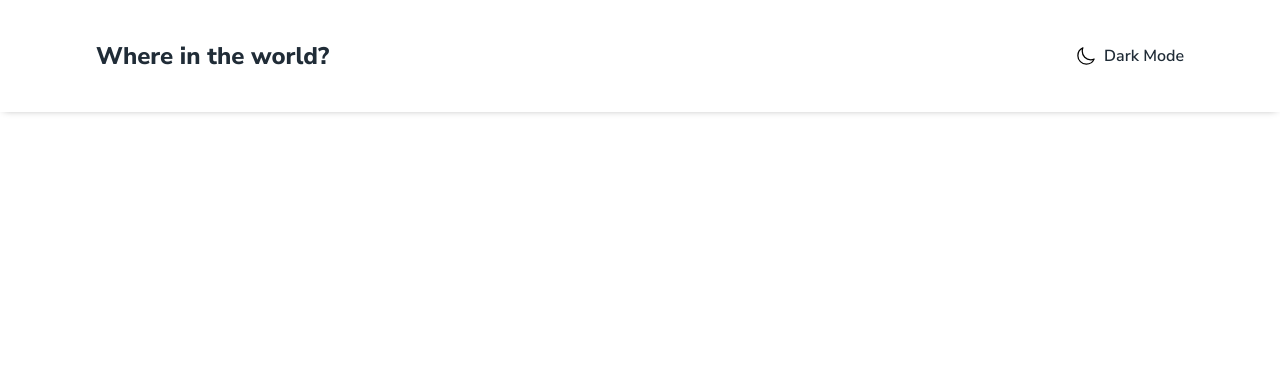
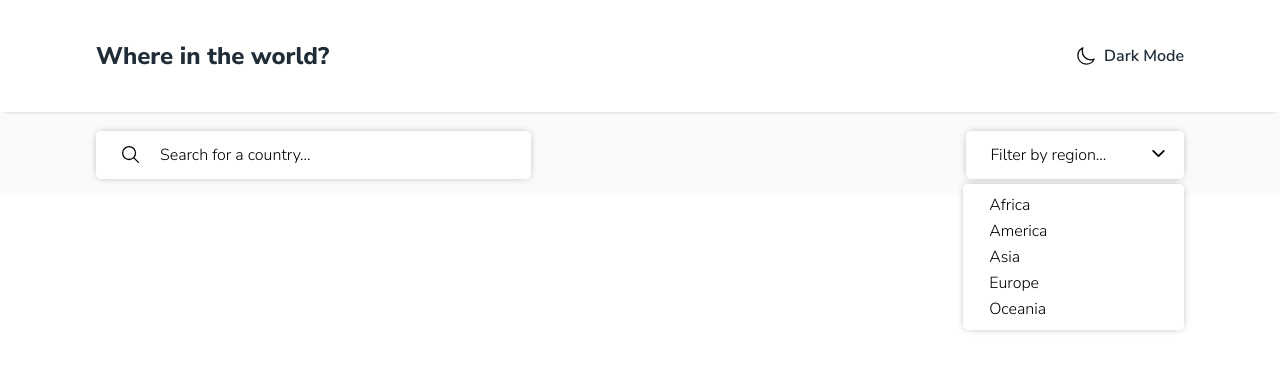
Before and after one commit to Ocholla-T/country, a Vue app: page / in a window 1280 px wide. Shown: the top 370 px of the page. Built offline with nearby package versions, Linux system fonts and the light colour scheme.

Commit message:
added functionality to search bar

```diff
--- a/src/store/index.js
+++ b/src/store/index.js
@@ -1,11 +1,10 @@
 import { createStore } from 'vuex';
 import theme from './modules/theme';
+import search from './modules/search';
 
 export default createStore({
-  state: {},
-  mutations: {},
-  actions: {},
   modules: {
     theme,
+    search,
   },
 });
--- /dev/null
+++ b/src/store/modules/search.js
@@ -0,0 +1,57 @@
+import axios from 'axios';
+
+const state = {
+  countryModel: '',
+  country: [],
+};
+
+const getters = {
+  country: (state) => {
+    return state.country;
+  },
+};
+
+const actions = {
+  searchCountry: async ({ state, commit }, event) => {
+    if (event.keyCode === 13) {
+      let name = state.countryModel;
+      const response = await axios.get(`https://restcountries.eu/rest/v2/name/${name}`);
+
+      if (state.country.length === 0) {
+        response.data.forEach((element) => {
+          let country = {
+            name: element.name,
+            population: element.population,
+            region: element.region,
+            capital: element.capital,
+          };
+
+          commit('setCountryDetails', country);
+        });
+      } else {
+        state.country = [];
+        response.data.forEach((element) => {
+          let country = {
+            name: element.name,
+            population: element.population,
+            region: element.region,
+            capital: element.capital,
+          };
+
+          commit('setCountryDetails', country);
+        });
+      }
+    }
+  },
+};
+
+const mutations = {
+  updateCountry: (state, payload) => {
+    state.countryModel = payload;
+  },
+  setCountryDetails: (state, payload) => {
+    state.country.push(payload);
+  },
+};
+
+export default { namespaced: true, state, getters, actions, mutations };
--- a/src/views/Home.vue
+++ b/src/views/Home.vue
@@ -1,14 +1,151 @@
 <template>
-  <main role="main"></main>
+  <main role="main">
+    <div class="search flex container">
+      <div
+        class="flex flex-ai-c"
+        contenteditable="true"
+        wrap="off"
+        placeholder="Search for a country..."
+        :value="country"
+        @input="updateCountry"
+        @keyup="searchCountry"
+      ></div>
+      <div class="flex flex-ai-c" placeholder="Filter by region..."></div>
+    </div>
+    <!-- <p>{{ countries }}</p> -->
+    <div class="dropdown flex container">
+      <p>Africa</p>
+      <p>America</p>
+      <p>Asia</p>
+      <p>Europe</p>
+      <p>Oceania</p>
+    </div>
+  </main>
 </template>
 
 <script>
+import { computed, ref } from '@vue/reactivity';
+import { useStore } from 'vuex';
+
 export default {
   name: 'Home',
-  components: {},
+  setup() {
+    const store = useStore();
+    let country = ref('');
+
+    let updateCountry = (event) => {
+      let value = event.target.innerText;
+      store.commit('search/updateCountry', value);
+    };
+
+    const searchCountry = (event) => store.dispatch('search/searchCountry', event);
+    const countries = computed(() => store.getters['search/country']);
+
+    return {
+      country,
+      updateCountry,
+      searchCountry,
+      countries,
+    };
+  },
 };
 </script>
 
 <style lang="scss" scoped>
 @use '../assets/styles/main';
+
+main {
+  background-color: main.$very-light-gray;
+  position: relative;
+}
+.search {
+  box-sizing: border-box;
+  flex-direction: column;
+  font-size: main.$font-md;
+  gap: 1rem;
+  @include main.breakpoint-up(large) {
+    font-size: main.$font-reg;
+    flex-direction: row;
+    justify-content: space-between;
+  }
+
+  > div {
+    background-color: main.$white;
+    border-radius: 5px;
+    box-shadow: 0px 0px 8px -3px main.$dark-gray;
+    cursor: pointer;
+    font-size: main.$font-reg;
+    height: 3rem;
+    max-width: 70%;
+
+    padding: 0.5rem 4rem;
+    position: relative;
+
+    &:empty:before {
+      content: attr(placeholder);
+    }
+
+    //textarea styling
+    &:first-of-type {
+      white-space: nowrap;
+      overflow: hidden;
+      @include main.breakpoint-up(large) {
+        width: 40%;
+      }
+      @include main.breakpoint-down(medium) {
+        min-width: 100%;
+      }
+
+      &::after {
+        content: '';
+        background: url('../assets/images/search.svg') no-repeat;
+        position: absolute;
+        top: 0.825rem;
+        left: 1.5rem;
+        width: 1.3rem;
+        height: 1.3rem;
+      }
+    }
+
+    &:last-of-type {
+      padding-left: 1.5rem;
+      @include main.breakpoint-up(large) {
+        width: 20%;
+      }
+
+      &::after {
+        content: '';
+        background: url('../assets/images/down.svg') no-repeat;
+        height: 1.2rem;
+        position: absolute;
+        right: 1rem;
+        top: 0.8rem;
+        width: 1.2rem;
+      }
+    }
+  }
+}
+
+.dropdown {
+  background-color: main.$white;
+  border-radius: 5px;
+  box-shadow: 0px 0px 8px -3px main.$dark-gray;
+  flex-direction: column;
+  margin: 1rem;
+  min-width: 50%;
+  padding: 0.5rem 1.5rem;
+  position: absolute;
+  top: 7.5rem;
+
+  @include main.breakpoint-up(large) {
+    min-width: 13.5%;
+    right: 5rem;
+    top: 3.3rem;
+  }
+
+  > p {
+    cursor: pointer;
+    margin: 0.125rem;
+  }
+}
 </style>
```
